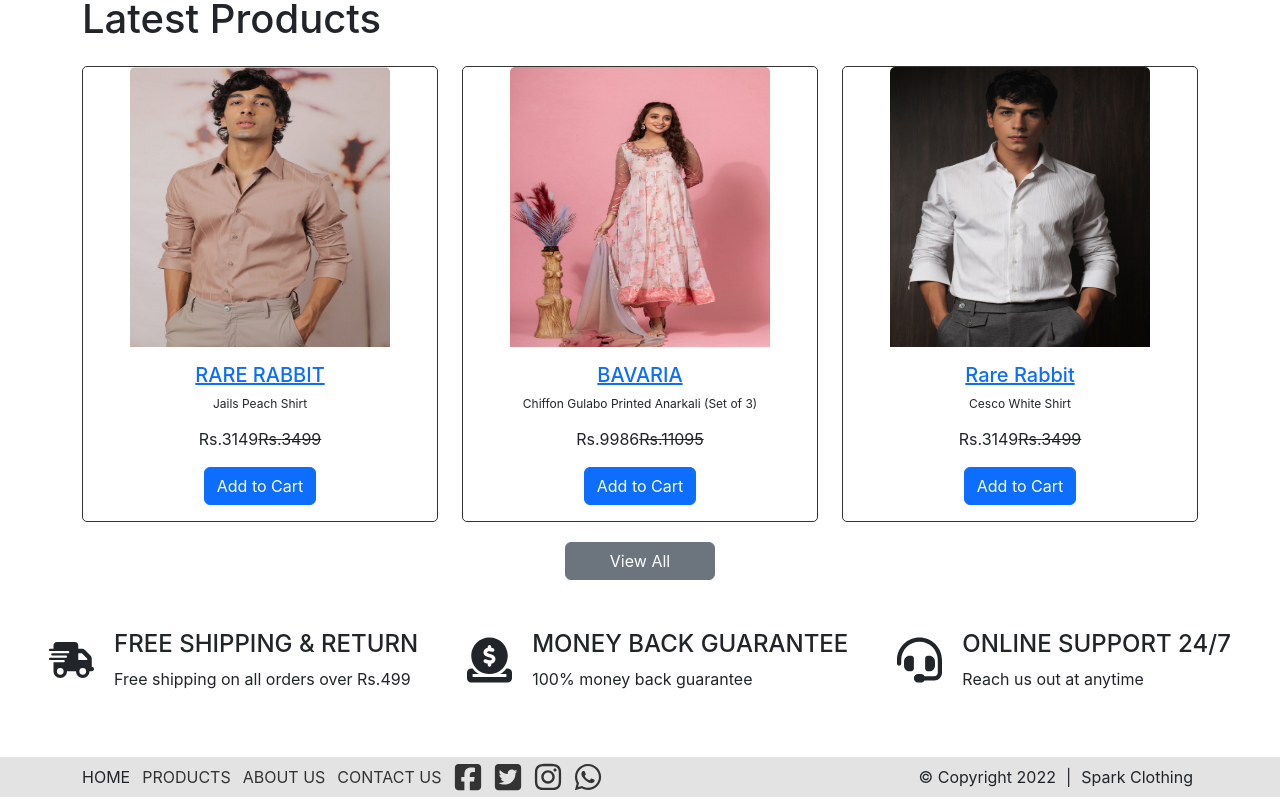
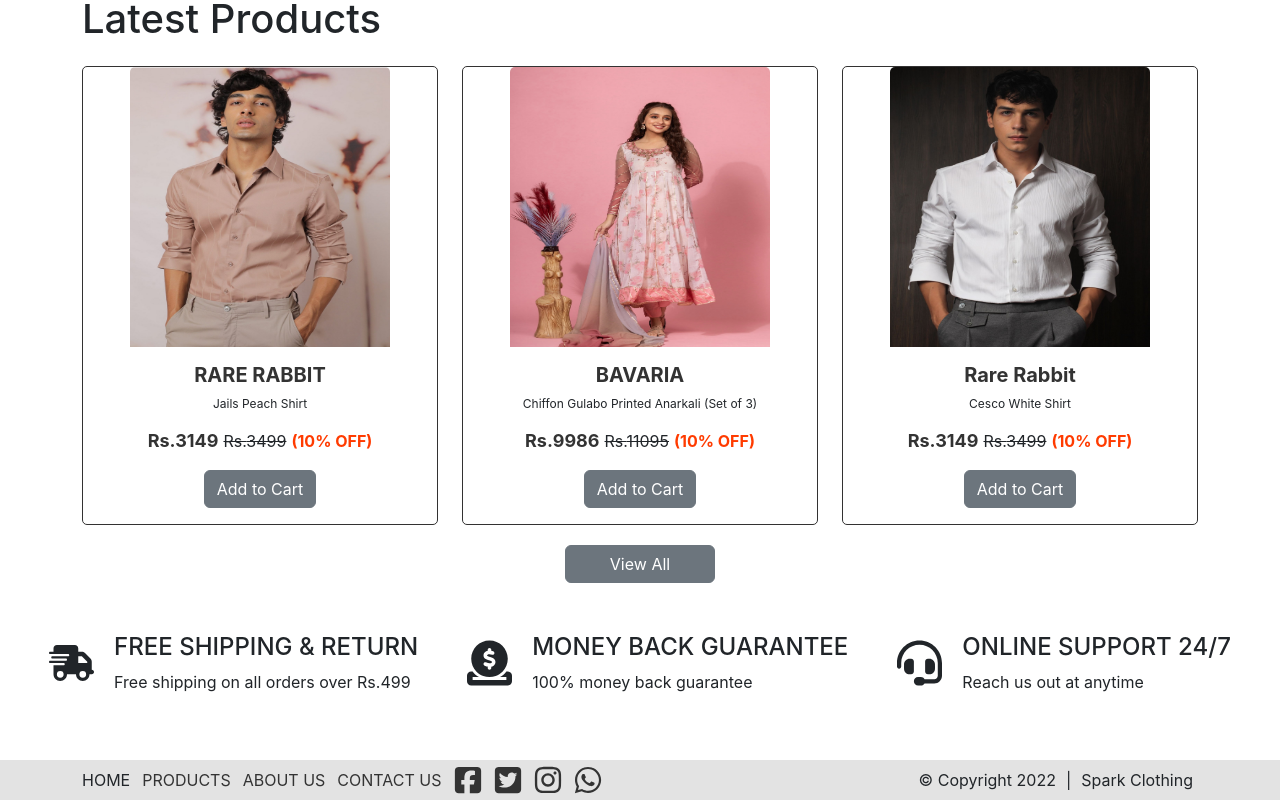
Before and after one commit to apoorvareddy/spark-clothing, a React (Create React App) app: page /#/ in a window 1280 px wide. Shown: the part 503-1303 px from the top of the page. Built offline with nearby package versions, Linux system fonts and the light colour scheme; data requests are answered from the project's data file.

Commit message:
styles added for all components

```diff
--- a/src/components/Product/Product.css
+++ b/src/components/Product/Product.css
@@ -30,3 +30,8 @@
   width: 150px;
   margin-top: 20px;
 }
+.card-title a {
+  color: #333;
+  text-decoration: none;
+  font-weight: bold;
+}
--- a/src/components/Product/Product.js
+++ b/src/components/Product/Product.js
@@ -16,8 +16,12 @@
             <Link to={`/products/${id}`}>{name}</Link>
             <p className='tag-line'>{tagLine}</p>
           </Card.Title>
-          <Card.Text><span>Rs.{discountedPrice}</span><s>Rs.{maxRetailPrice}</s></Card.Text>
-          <Button variant="primary">Add to Cart</Button>
+          <Card.Text>
+            <span className='discount-price'>Rs.{discountedPrice}</span>
+            <s>Rs.{maxRetailPrice}</s>
+            <span className='discount-percentage'>({discountApplicable}% OFF)</span>
+          </Card.Text>
+          <Button variant="secondary">Add to Cart</Button>
         </Card.Body>
       </div>
     </Card>
--- a/src/index.css
+++ b/src/index.css
@@ -8,7 +8,26 @@
   margin-top: 68px;
 }
 
+span.discount-price {
+  color: #333;
+  font-size: 18px;
+  font-weight: bold;
+  margin-right: 5px;
+}
+span.discount-percentage {
+ color: #ff3b00;
+  font-weight: bold;
+  margin-left: 5px;
+}
 code {
   font-family: source-code-pro, Menlo, Monaco, Consolas, 'Courier New',
     monospace;
 }
+.main-container {
+  min-height: 314px;
+}
+@media screen and (min-width: 992px) {
+  .main-container {
+    min-height: 462px;
+  }
+}
--- /dev/null
+++ b/src/pages/ContactUsPage/ContactUsPage.css
@@ -0,0 +1,9 @@
+.contact-us button{
+  margin-top: 20px;
+}
+.contact-us p svg{
+  margin-right: 5px;
+}
+.contact-us{
+  padding-top: 20px;
+}
--- a/src/pages/ContactUsPage/ContactUsPage.js
+++ b/src/pages/ContactUsPage/ContactUsPage.js
@@ -4,6 +4,7 @@
 import { FontAwesomeIcon } from '@fortawesome/react-fontawesome';
 import ContactForm from './ContactForm/ContactForm';
 import Title from '../../components/Title/Title';
+import './ContactUsPage.css';
 
 const ContactUsPage = () => {
   const [contactDetails, setContactDetails] = useState({});
@@ -31,7 +32,7 @@
     return <div>Unable to fetch contact details, try after some time</div>
   }
   return (
-    <Container>
+    <Container className='contact-us'>
       <Title pageTitle='Contact Us' />
       <Row>
         <Col xs={12} md={6} >
--- a/src/pages/ProductsPage/ProductDetailsPage/ProductDetailsPage.js
+++ b/src/pages/ProductsPage/ProductDetailsPage/ProductDetailsPage.js
@@ -1,15 +1,15 @@
 import { useParams, Link } from 'react-router-dom';
 import { useEffect, useState } from 'react';
-import { Col, Container, Row, Image, Button, ButtonGroup } from 'react-bootstrap';
+import { Col, Container, Row, Image } from 'react-bootstrap';
 import Review from './Review/Review';
 import Title from '../../../components/Title/Title';
 import { FontAwesomeIcon } from '@fortawesome/react-fontawesome';
-import { faHeart, faAngleLeft, faStar } from '@fortawesome/free-solid-svg-icons';
+import { faAngleLeft, faStar } from '@fortawesome/free-solid-svg-icons';
 import './ProductDetailsPage.css';
+import ProductInformation from './ProductInformation/ProductInformation';
 
 const ProductDetailsPage = () => {
   const { productId } = useParams();
-  const [quantityTicker, setQuantityTicker] = useState(1);
   const [productDetails, setProductDetails] = useState(null);
   const [error, setError] = useState(null);
   const [existingEmails, setExistingEmails] = useState([]);
@@ -31,18 +31,6 @@
         setError(err.message || 'Something went wrong');
       });
   }, [productId]);
-
-  const handleDecrement = () => {
-    if (quantityTicker > 1) {
-      setQuantityTicker(quantityTicker - 1);
-    }
-  }
-
-  const handleIncrement = () => {
-    if (quantityTicker < productDetails.quantity) {
-      setQuantityTicker(quantityTicker + 1);
-    }
-  }
 
   const handleFormSubmit = async (formState) => {
     productDetails.reviews.push(formState)
@@ -83,28 +71,24 @@
         </Col>
 
         <Col xs={12} sm={6} md={8}>
-          <h3>{productDetails.name}</h3>
-          <p>{productDetails.description}</p>
-          <h5>Rs.{productDetails.maxRetailPrice}</h5>
-          <p className='review-count'>Number of Reviews : {productDetails.reviews.length}</p>
-          <div className='quantity'>
-            <ButtonGroup aria-label="Quantity change">
-              <Button variant="secondary" data-testid='decrementBtn' onClick={handleDecrement}>-</Button>
-              <p className='added-quantity text-center align-items-center'>{quantityTicker}</p>
-              <Button variant="secondary" data-testid='incrementBtn' onClick={handleIncrement}>+</Button>
-            </ButtonGroup>
-          </div>
-          <div className='button-section'>
-            <Button variant="secondary">ADD TO CART</Button>
-            <Button className='wishlist-btn'><FontAwesomeIcon icon={faHeart} />WISHLIST</Button>
-          </div>
-          <Review onFormSubmit={handleFormSubmit} existingEmails={existingEmails} />
+          <ProductInformation
+            name={productDetails.name}
+            description={productDetails.description}
+            maxRetailPrice={productDetails.maxRetailPrice}
+            discountApplicable={productDetails.discountApplicable}
+            reviewCount={productDetails.reviews.length}
+            quantity={productDetails.quantity} />
+
+          <Review
+            onFormSubmit={handleFormSubmit}
+            existingEmails={existingEmails} />
+
           <h6>Customer Reviews:</h6>
           <div className='customer-reviews'>
             {productDetails.reviews?.map((review, index) => {
               return (
                 <div key={index}>
-                  <p>{review.rating}<FontAwesomeIcon icon={faStar} /></p>
+                  <p>{review.rating} <FontAwesomeIcon icon={faStar} /></p>
                   <p>{review.name}</p>
                   <p>{review.comment}</p>
                 </div>
--- /dev/null
+++ b/src/pages/ProductsPage/ProductDetailsPage/ProductInformation/ProductInformation.js
@@ -0,0 +1,57 @@
+import { Button, ButtonGroup } from 'react-bootstrap';
+import { faHeart } from '@fortawesome/free-solid-svg-icons';
+import { FontAwesomeIcon } from '@fortawesome/react-fontawesome';
+import { useState } from 'react';
+import PropTypes from 'prop-types';
+import useDiscountedPrice from '../../../../hooks/useDiscountedPrice';
+
+const ProductInformation = ({ name, description, maxRetailPrice, discountApplicable, reviewCount, quantity }) => {
+  const [quantityTicker, setQuantityTicker] = useState(1);
+  const { discountedPrice } = useDiscountedPrice(maxRetailPrice, discountApplicable);
+
+  const handleDecrement = () => {
+    if (quantityTicker > 1) {
+      setQuantityTicker(quantityTicker - 1);
+    }
+  }
+
+  const handleIncrement = () => {
+    if (quantityTicker < quantity) {
+      setQuantityTicker(quantityTicker + 1);
+    }
+  }
+  return (
+    <div>
+      <h3>{name}</h3>
+      <p>{description}</p>
+      <p>
+        <span className='discount-price'>Rs.{discountedPrice}</span>
+        <s className='max-retail-price'>Rs.{maxRetailPrice}</s>
+        <span className='discount-percentage'>({discountApplicable}% OFF) </span>
+      </p>
+      <p className='review-count'>Number of Reviews : {reviewCount}</p>
+      <div className='quantity'>
+        <ButtonGroup aria-label="Quantity change">
+          <Button variant="secondary" data-testid='decrementBtn' onClick={handleDecrement}>-</Button>
+          <p className='added-quantity text-center align-items-center'>{quantityTicker}</p>
+          <Button variant="secondary" data-testid='incrementBtn' onClick={handleIncrement}>+</Button>
+        </ButtonGroup>
+      </div>
+      <div className='button-section'>
+        <Button variant="secondary">ADD TO CART</Button>
+        <Button className='wishlist-btn'><FontAwesomeIcon icon={faHeart} />WISHLIST</Button>
+      </div>
+    </div>
+  )
+}
+
+ProductInformation.propTypes = {
+  name: PropTypes.string,
+  description: PropTypes.string,
+  maxRetailPrice: PropTypes.number,
+  discountApplicable: PropTypes.number,
+  reviewCount: PropTypes.number,
+  quantity: PropTypes.number
+}
+
+export default ProductInformation;
--- /dev/null
+++ b/src/pages/ProductsPage/ProductsPage.css
@@ -0,0 +1,11 @@
+button#dropdown-menu-align-right {
+  min-width: 160px;
+}
+
+.dropdown {
+  display: flex;
+  justify-content: flex-end;
+}
+.products-heading{
+  margin-top: 20px;
+}
--- a/src/pages/ProductsPage/ProductsPage.js
+++ b/src/pages/ProductsPage/ProductsPage.js
@@ -4,6 +4,7 @@
 import Product from '../../components/Product/Product';
 import SideNav from './SideNav/SideNav';
 import Title from '../../components/Title/Title';
+import './ProductsPage.css'
 
 const ProductsPage = () => {
   const [products, setProducts] = useState([]);
@@ -90,12 +91,14 @@
     <Container>
       <Title pageTitle='Products' />
       <Row>
+        <h1 className='products-heading'>Products</h1>
         <SideNav />
         <div className="col-12 col-sm-10">
           <DropdownButton
             id="dropdown-menu-align-right"
             onSelect={handleSelect}
             title={selected?.value || 'Select Order'}
+            variant='secondary'
           >
             {dropdownOptions.map((item, index) => {
               return (
--- /dev/null
+++ b/src/pages/ProductsPage/SideNav/SideNav.css
@@ -0,0 +1,19 @@
+.nav a{
+  color: #333;
+  font-size: 18px;
+  font-weight: bold;
+  margin-bottom: 10px;
+  text-align: center;
+}
+@media screen and (min-width: 768px) {
+  .nav {
+    margin-top: 0;
+    position: fixed;
+  }
+  .nav .sub-heading{
+    font-weight: bold;
+  }
+  .nav a{
+    text-align: left;
+  }
+}
--- a/src/pages/ProductsPage/SideNav/SideNav.js
+++ b/src/pages/ProductsPage/SideNav/SideNav.js
@@ -1,6 +1,7 @@
 import { useEffect, useState } from 'react';
 import { Link } from 'react-router-dom';
 import Nav from 'react-bootstrap/Nav';
+import './SideNav.css'
 
 const SideNav = () => {
   const [categories, setCategories] = useState([]);
@@ -18,8 +19,9 @@
       });
   }, []);
   return (
-    <div className='col-12 col-sm-2'>
+    <div className='col-12 col-sm-2 side-nav'>
       <Nav className="flex-column">
+        <h4 className='sub-heading'>Categories</h4>
         {
           categories.map((category) => {
             return (
```
Also changed, not shown: 1 other file (tests, documents, lock files or other folders).
